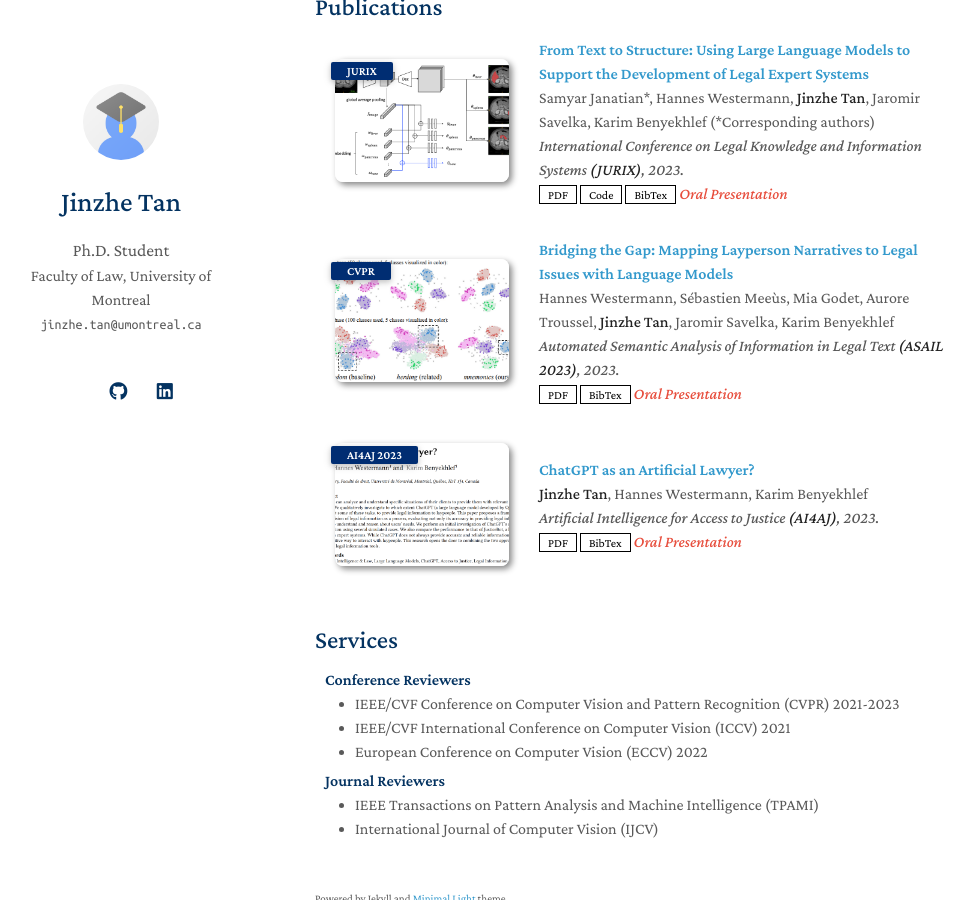
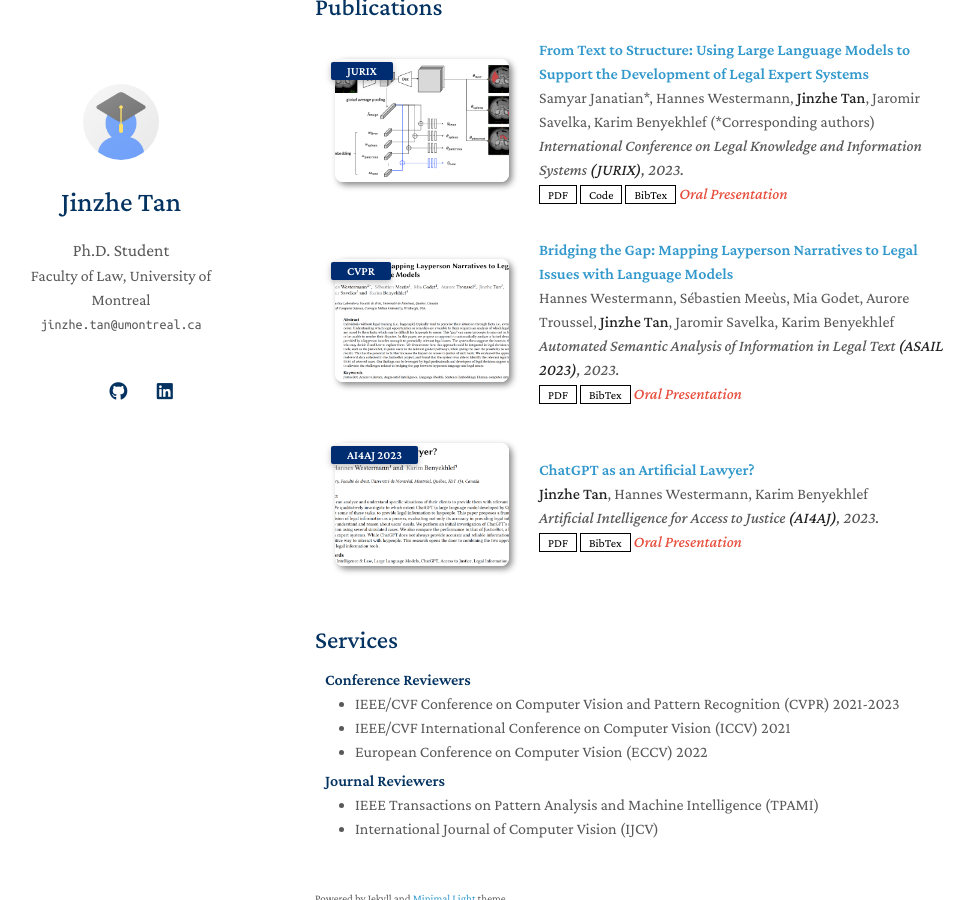
Before and after one commit to JinzheTan/jinzhetan.github.io, a Jekyll site: the page built from index.md, in a window 1280 px wide and 900 px high, scrolled down 613 px. Shown: the whole window, without its empty margins (155-1129 px from the left). Built offline with Jekyll 4.4.1, drawn with Linux system fonts in a browser that asks for light colours; nearby versions of some CDN libraries; a style sheet for code colours, icons or effects is not loaded; our own code applies the rules of GitHub Pages for plain Markdown files.

Commit message:
Update publications.yml

```diff
--- a/_data/publications.yml
+++ b/_data/publications.yml
@@ -16,7 +16,7 @@ main:
     pdf: https://ceur-ws.org/Vol-3441/paper5.pdf
     bibtex: https://class-il.mpi-inf.mpg.de/mnemonics/
     notes: "Oral Presentation"
-    image: ./assets/img/teaser_example.png
+    image: ./assets/img/img_bridging_the_gap.png
 
   - title: "ChatGPT as an Artificial Lawyer?"
     authors: "<strong>Jinzhe Tan</strong>, Hannes Westermann, Karim Benyekhlef"
```
